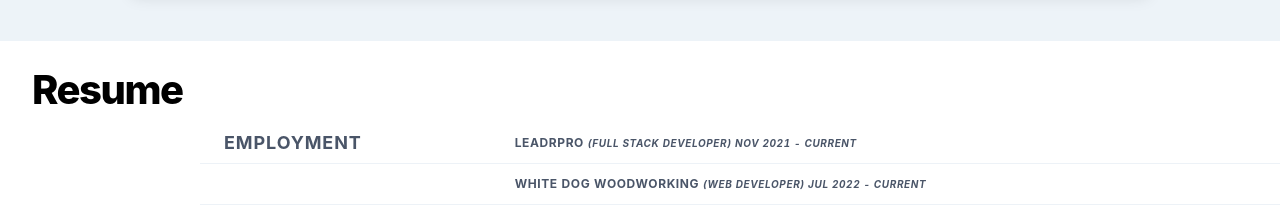
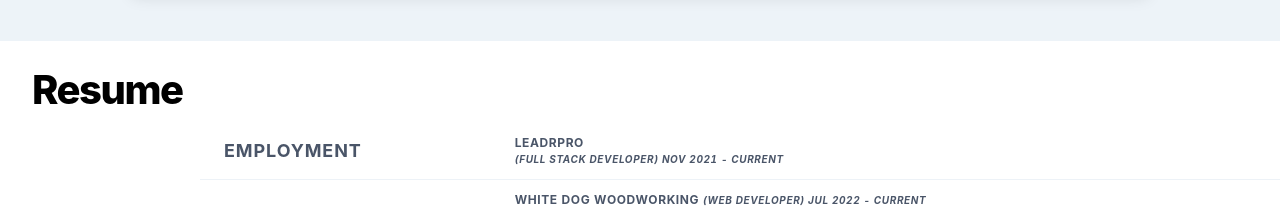
Before and after one commit to tomofficer/portfolio2022, a React (Create React App) app: page / in a window 1280 px wide. Shown: the part 2800-3016 px from the top of the page. Built offline with nearby package versions, Linux system fonts and the light colour scheme.

Commit message:
added dynamic hover state for links in resume table

```diff
--- a/src/components/Resume.js
+++ b/src/components/Resume.js
@@ -1,4 +1,4 @@
-import React from 'react';
+import React, { useState } from 'react';
 import {
   Container,
   Grid,
@@ -22,6 +22,18 @@ import {
 } from '@chakra-ui/react';
 
 const Resume = () => {
+  //state variables
+  const [isHovering, setIsHovering] = useState(false);
+
+  //handlers
+  const handleMouseEnter = () => {
+    setIsHovering(true);
+  };
+
+  const handleMouseLeave = () => {
+    setIsHovering(false);
+  };
+
   return (
     <section id="Resume" style={{ background: 'white' }}>
       <Box
@@ -94,12 +106,24 @@ const Resume = () => {
             <Thead>
               <Tr>
                 <Th fontSize={'18px'}>Employment</Th>
+
                 <Th>
-                  LeadrPro{' '}
-                  <span style={{ fontSize: '10px', fontStyle: 'italic' }}>
+                  <a
+                    href="https://www.leadrpro.com/"
+                    target={'_blank'}
+                    style={{
+                      color: isHovering ? 'blue' : '',
+                    }}
+                    onMouseEnter={handleMouseEnter}
+                    onMouseLeave={handleMouseLeave}
+                  >
+                    LeadrPro{' '}
+                  </a>
+                  <p style={{ fontSize: '10px', fontStyle: 'italic' }}>
                     (Full Stack Developer) Nov 2021 - Current
-                  </span>
+                  </p>
                 </Th>
+
                 <Th></Th>
               </Tr>
             </Thead>
```
